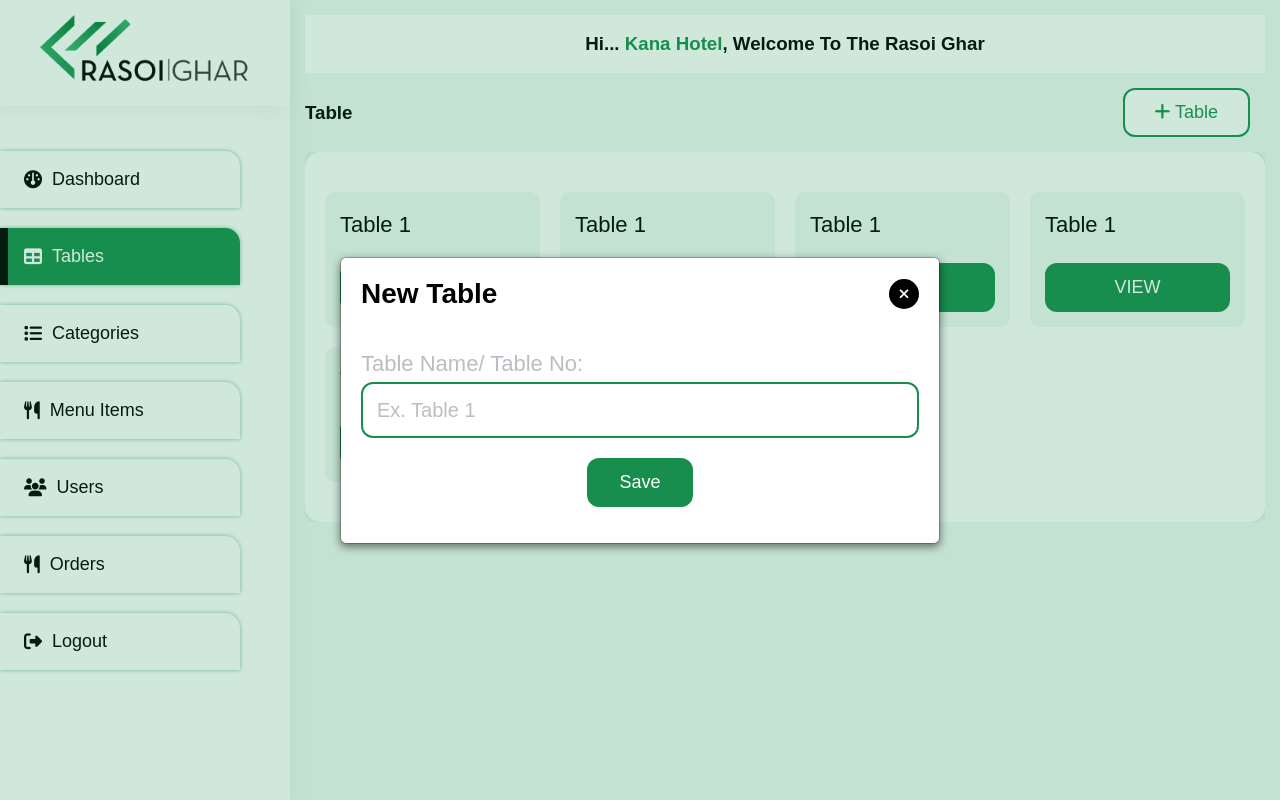
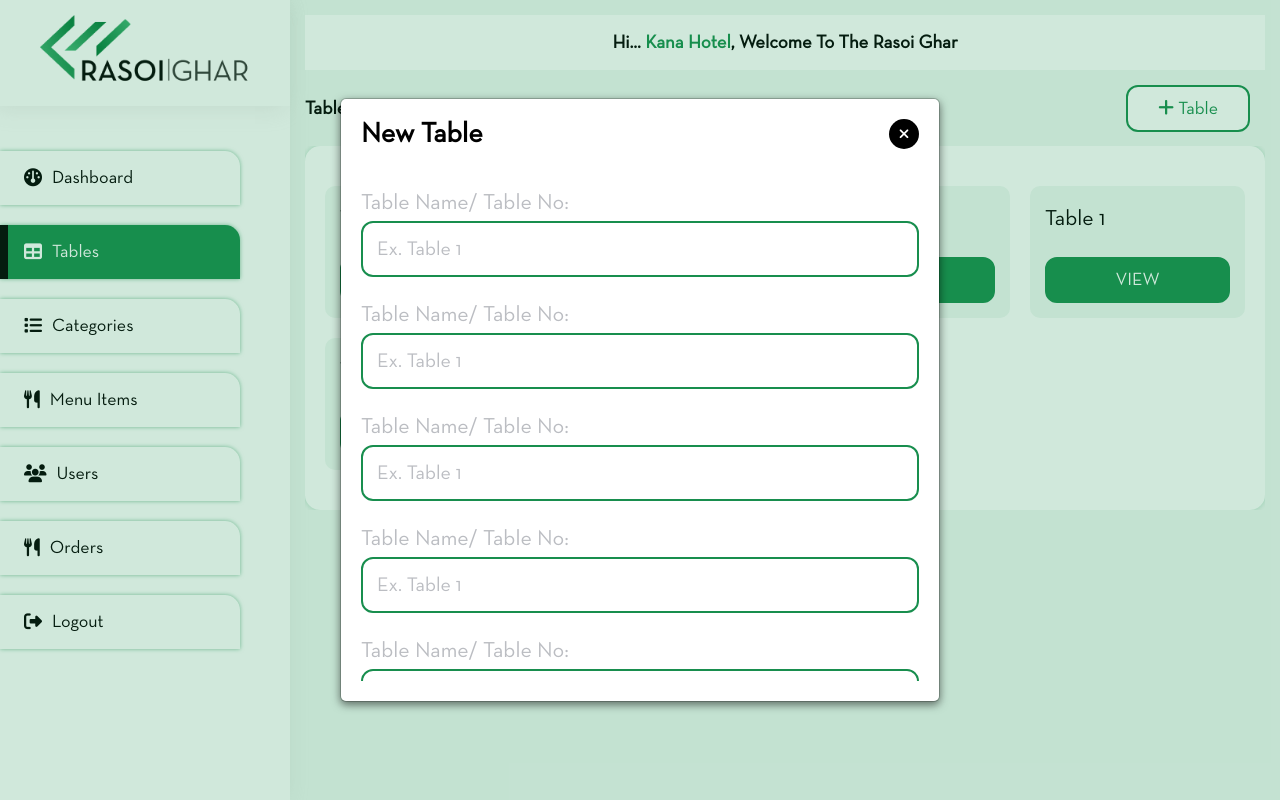
Before and after one commit to sumitkaachariya/rasoighar, a React (Create React App) app: page /tables in a window 1280 px wide. Both pictures are taken after a click on the button "Table". Built offline with nearby package versions, Linux system fonts and the light colour scheme.

Commit message:
update font issue.

```diff
--- a/src/index.css
+++ b/src/index.css
@@ -1,13 +1,13 @@
 @import url('https://cdnjs.cloudflare.com/ajax/libs/font-awesome/6.5.2/css/all.min.css');
 
 @font-face {
-   font-family: 'neutraface text', Sans-serif;
+   font-family: 'neutraface text';
    /* src: url('../font/neutraface/Neutraface Text Book.otf'); */
-   src: url('./assets/font/neutraface/Neutraface Text Book.otf');
+   src: url(./assets/font/neutraface/NeutrafaceTextBook.otf);
 }
 
 body {
-   font-family: 'neutraface text', Sans-serif;
+   font-family: 'neutraface text';
    margin: 0;
    padding: 0;
 }
@@ -462,7 +462,7 @@ nav.nav-bar ul li:hover:before {
    .custom-model-inner {
       margin-top: 45px;
    }
-   .model-open .custom-model-inner{    transform: translate(0, 149px);}
+   /* .model-open .custom-model-inner{    transform: translate(0, 149px);} */
 }
 
 @media only screen and (max-width: 767px) {
--- a/src/pages/tables/index.jsx
+++ b/src/pages/tables/index.jsx
@@ -92,6 +92,106 @@ function Tables() {
                         placeholder="Ex. Table 1"
                      />
                   </div>
+                  <div className="form-group">
+                     <label htmlFor="formtableName">Table Name/ Table No: </label>
+                     <input
+                        className="form-control"
+                        type="text"
+                        name="email"
+                        id="formtableName"
+                        placeholder="Ex. Table 1"
+                     />
+                  </div>
+                  <div className="form-group">
+                     <label htmlFor="formtableName">Table Name/ Table No: </label>
+                     <input
+                        className="form-control"
+                        type="text"
+                        name="email"
+                        id="formtableName"
+                        placeholder="Ex. Table 1"
+                     />
+                  </div>
+                  <div className="form-group">
+                     <label htmlFor="formtableName">Table Name/ Table No: </label>
+                     <input
+                        className="form-control"
+                        type="text"
+                        name="email"
+                        id="formtableName"
+                        placeholder="Ex. Table 1"
+                     />
+                  </div>
+                  <div className="form-group">
+                     <label htmlFor="formtableName">Table Name/ Table No: </label>
+                     <input
+                        className="form-control"
+                        type="text"
+                        name="email"
+                        id="formtableName"
+                        placeholder="Ex. Table 1"
+                     />
+                  </div>
+                  <div className="form-group">
+                     <label htmlFor="formtableName">Table Name/ Table No: </label>
+                     <input
+                        className="form-control"
+                        type="text"
+                        name="email"
+                        id="formtableName"
+                        placeholder="Ex. Table 1"
+                     />
+                  </div>
+                  <div className="form-group">
+                     <label htmlFor="formtableName">Table Name/ Table No: </label>
+                     <input
+                        className="form-control"
+                        type="text"
+                        name="email"
+                        id="formtableName"
+                        placeholder="Ex. Table 1"
+                     />
+                  </div>
+                  <div className="form-group">
+                     <label htmlFor="formtableName">Table Name/ Table No: </label>
+                     <input
+                        className="form-control"
+                        type="text"
+                        name="email"
+                        id="formtableName"
+                        placeholder="Ex. Table 1"
+                     />
+                  </div>
+                  <div className="form-group">
+                     <label htmlFor="formtableName">Table Name/ Table No: </label>
+                     <input
+                        className="form-control"
+                        type="text"
+                        name="email"
+                        id="formtableName"
+                        placeholder="Ex. Table 1"
+                     />
+                  </div>
+                  <div className="form-group">
+                     <label htmlFor="formtableName">Table Name/ Table No: </label>
+                     <input
+                        className="form-control"
+                        type="text"
+                        name="email"
+                        id="formtableName"
+                        placeholder="Ex. Table 1"
+                     />
+                  </div>
+                  <div className="form-group">
+                     <label htmlFor="formtableName">Table Name/ Table No: </label>
+                     <input
+                        className="form-control"
+                        type="text"
+                        name="email"
+                        id="formtableName"
+                        placeholder="Ex. Table 1"
+                     />
+                  </div>
                   <div className="button-group text-center">
                      <button type="button" name="login" className="btn btn-success save-btn">
                         save
```
Also changed, not shown: src/assets/font/neutraface/NeutrafaceTextBook.otf (renamed from src/assets/font/neutraface/Neutraface Text Book.otf).
